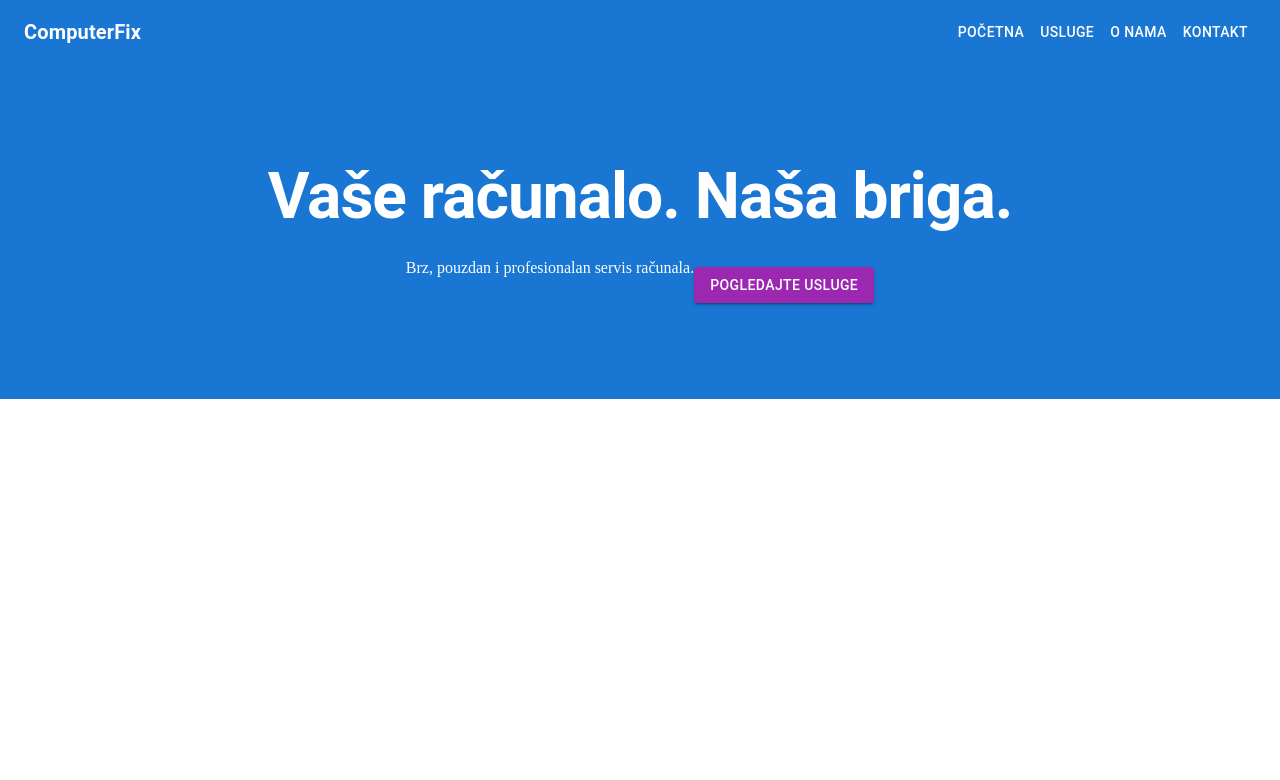
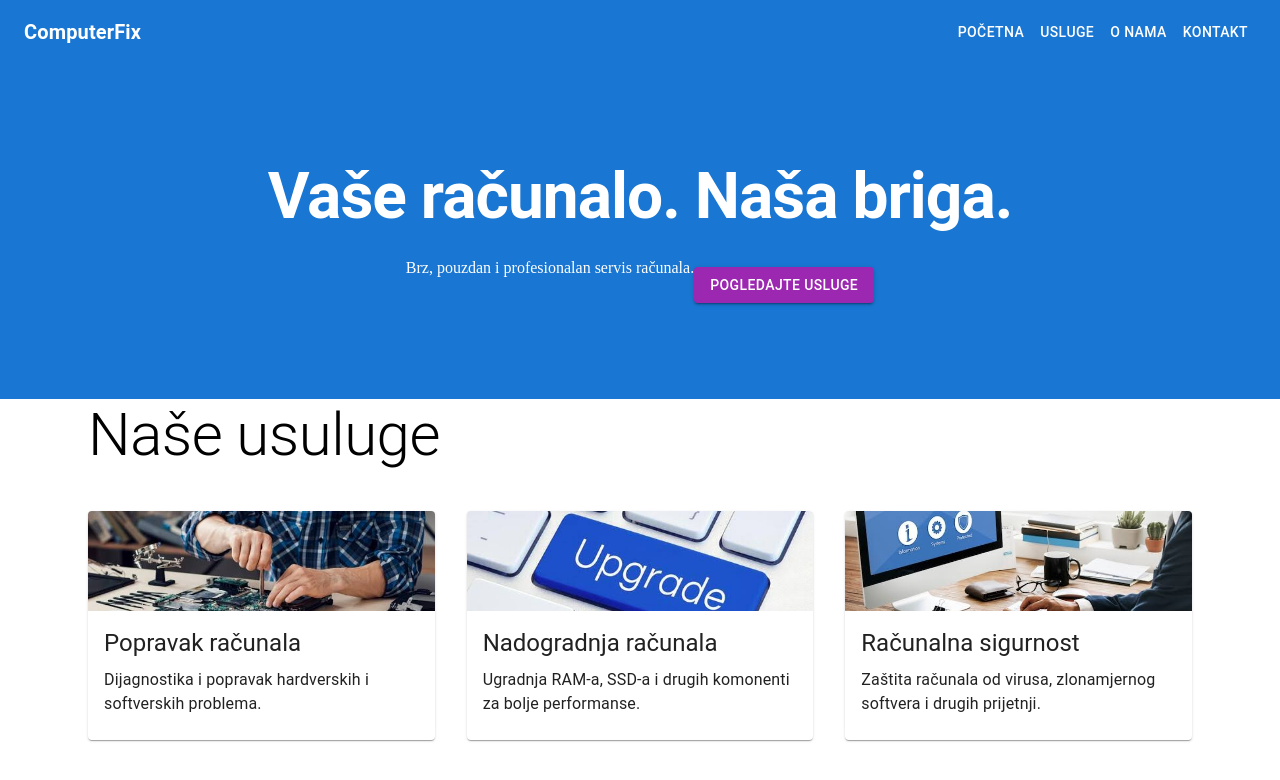
Before and after one commit to mmarinovic1408-prog/computer-service, a React (Vite) app: page / in a window 1280 px wide. Shown: the top 780 px of the page. Built offline with nearby package versions, Linux system fonts and the light colour scheme.

Commit message:
Dodadane slike

```diff
--- a/src/App.jsx
+++ b/src/App.jsx
@@ -77,6 +77,46 @@ function App() {
       </Button>
       </Container>
     </Box>
+
+    <Box component="section" id="usluge" sx={{ px: 8}}>
+      <Container>
+        <Typography variant="h2" component="h3" textAlign="center" gutterBottom>
+          Naše usuluge
+        </Typography>
+
+        <Box
+          sx={{
+            display: "grid",
+            gridTemplateColumns: { xs: "1fr", md: "repeat(3, 1fr)"},
+            gap: 4,
+            mt: 5,
+          }}
+          >
+            {services.map((service) => (
+              <Card key={service.title}>
+                <CardMedia
+                  component="img"
+                  height="100"
+                  image={service.image}
+                  alt={service.title}
+                />
+
+              <CardContent>
+                <Typography variant="h5" component="h3" gutterBottom>
+                  {service.title}
+                </Typography>
+
+                <Typography color="text.secondary">
+                  {service.text}
+                </Typography>
+              </CardContent>
+
+              </Card>
+            ))}
+          </Box>
+
+      </Container>
+    </Box>
     </>
   )
 }
```
